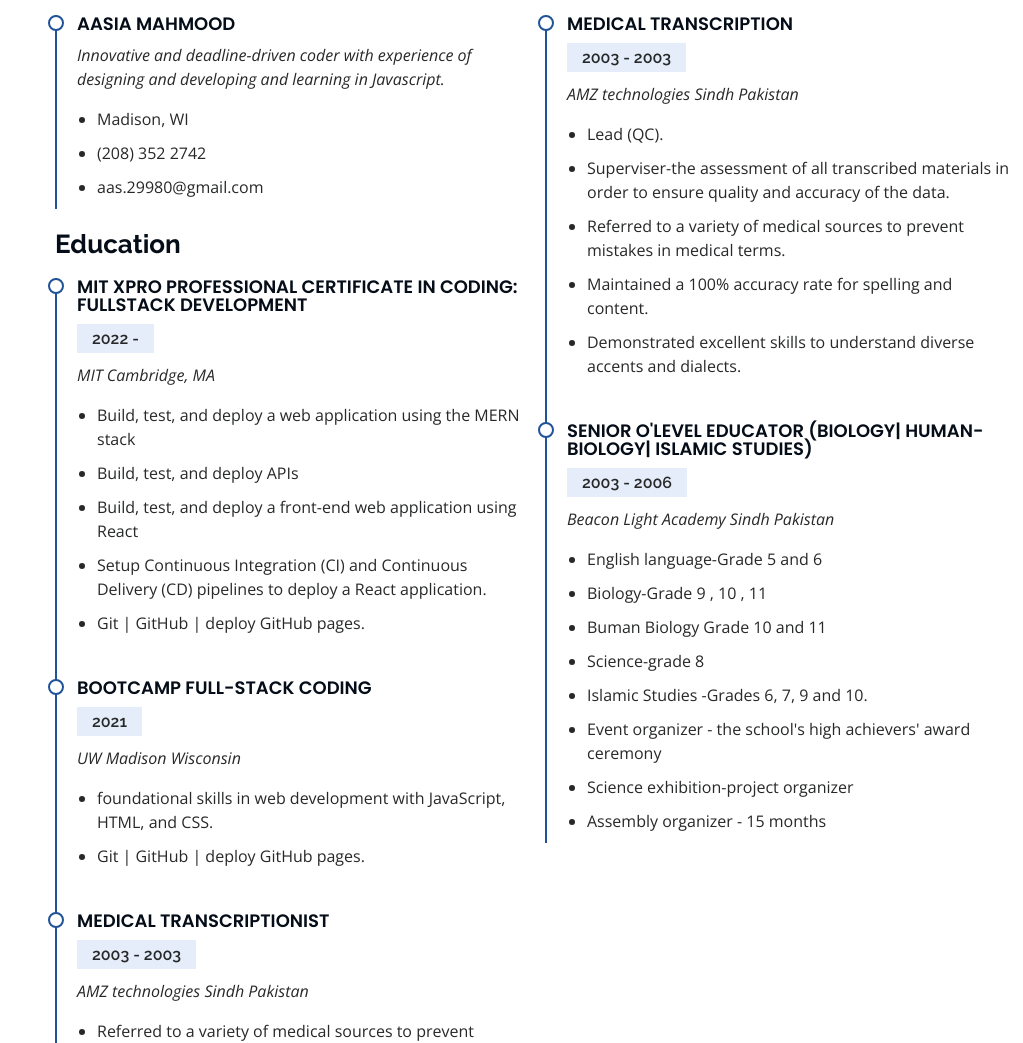
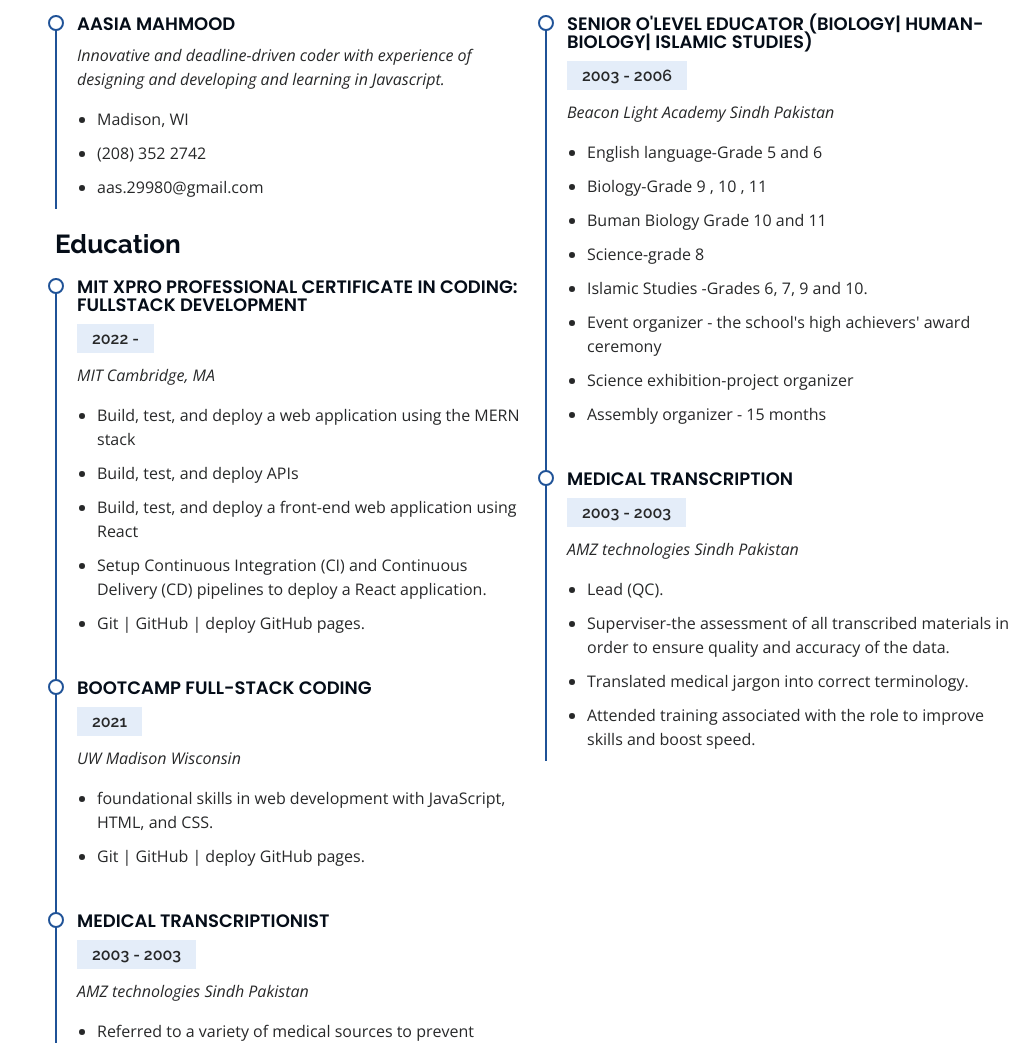
Before and after one commit to aasmah/Aasia-s-Portfolio, a plain HTML site: page index.html in a window 1280 px wide. Shown: the part 2251-3294 px from the top of the page, without its empty margins (257-1280 px from the left). Drawn offline with nearby package versions, Linux system fonts and the light colour scheme; files whose address does not match are found by name.

Commit message:
Update index.html

```diff
--- a/index.html
+++ b/index.html
@@ -290,18 +290,7 @@ I also discovered myself to be an Public-speaker while organizing assemblies at
                          </div>
                             <div class="col-lg-6" data-aos="fade-up" data-aos-delay="100">
                                 <h3 class="resume-title">Professional Experience</h3>
-                                <div class="resume-item">
-                                    <h4>Medical Transcription</h4>
-                                    <h5>2003 - 2003</h5>
-                                    <p><em>AMZ technologies Sindh Pakistan  </em></p>
-                                    <ul>
-                                        <li>Lead (QC).</li>
-                                        <li>Superviser-the assessment of all transcribed materials in order to ensure quality and accuracy of the data.</li>
-                                        <li>Referred to a variety of medical sources to prevent mistakes in medical terms.</li>
-                                        <li>Maintained a 100% accuracy rate for spelling and content.</li>
-                                        <li>Demonstrated excellent skills to understand diverse accents and dialects.</li>
-                                    </ul>
-                                </div>
+
                                 <div class="resume-item">
                                     <h4>Senior O'LEVEL Educator (BIOLOGY| HUMAN-BIOLOGY| ISLAMIC STUDIES)</h4>
                                     <h5>2003 - 2006</h5>
@@ -315,6 +304,20 @@ I also discovered myself to be an Public-speaker while organizing assemblies at
                                         <li>Event organizer - the school's high achievers' award ceremony</li>
                                         <li>Science exhibition-project organizer</li>
                                         <li>Assembly organizer - 15 months</li>
+                                    </ul>
+                                </div>
+                                 <div class="resume-item">
+                                    <h4>Medical Transcription</h4>
+                                    <h5>2003 - 2003</h5>
+                                    <p><em>AMZ technologies Sindh Pakistan  </em></p>
+                                    <ul>
+
+                                        <li>Lead (QC).</li>
+                                        <li>Superviser-the assessment of all transcribed materials in order to ensure quality and accuracy of the data.</li>
+
+                                        <li>Translated medical jargon into correct terminology.</li>
+                                        <li>Attended training associated with the role to improve skills and boost speed.</li>
+
                                     </ul>
                                 </div>
                             </div>
```
